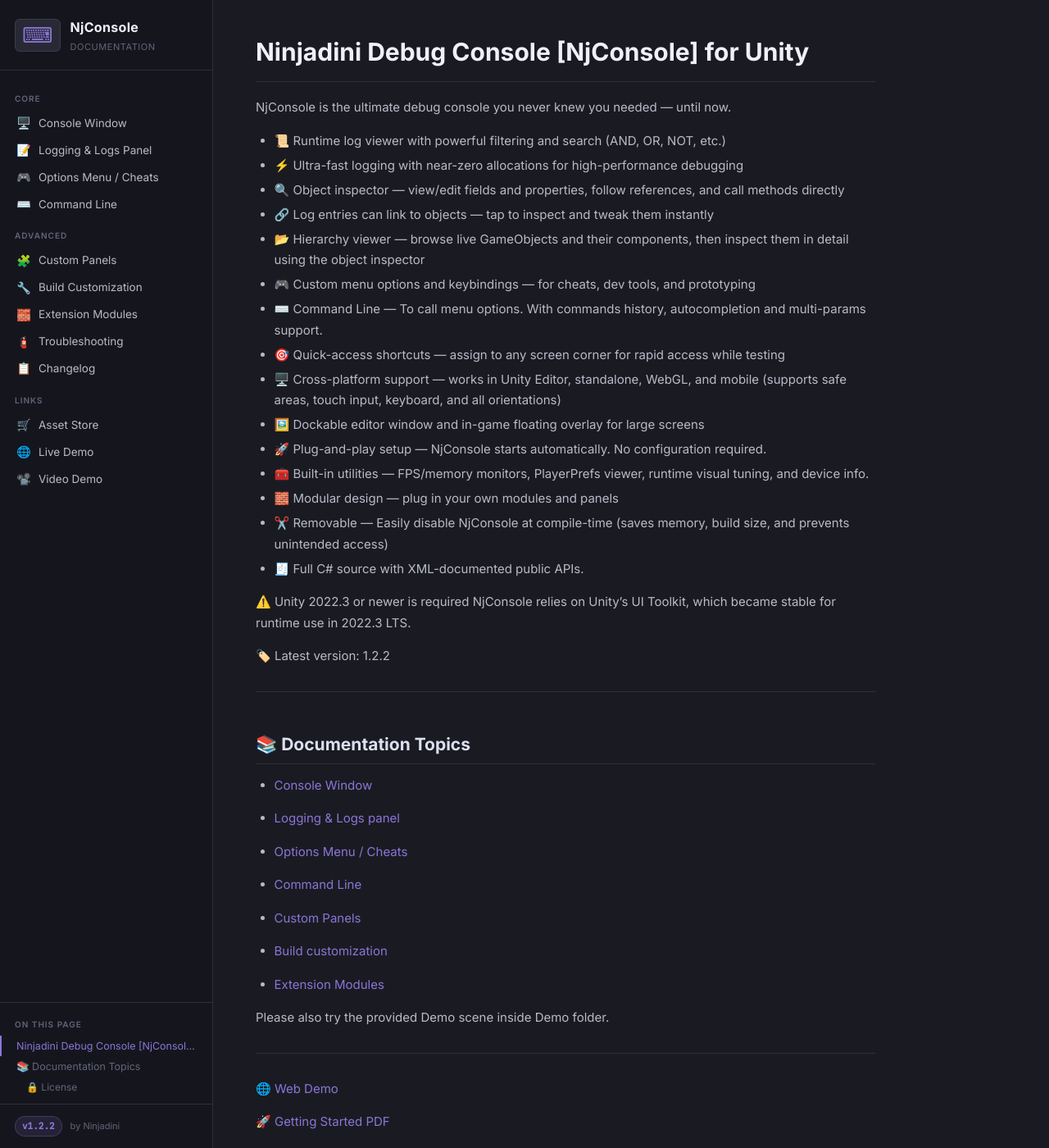
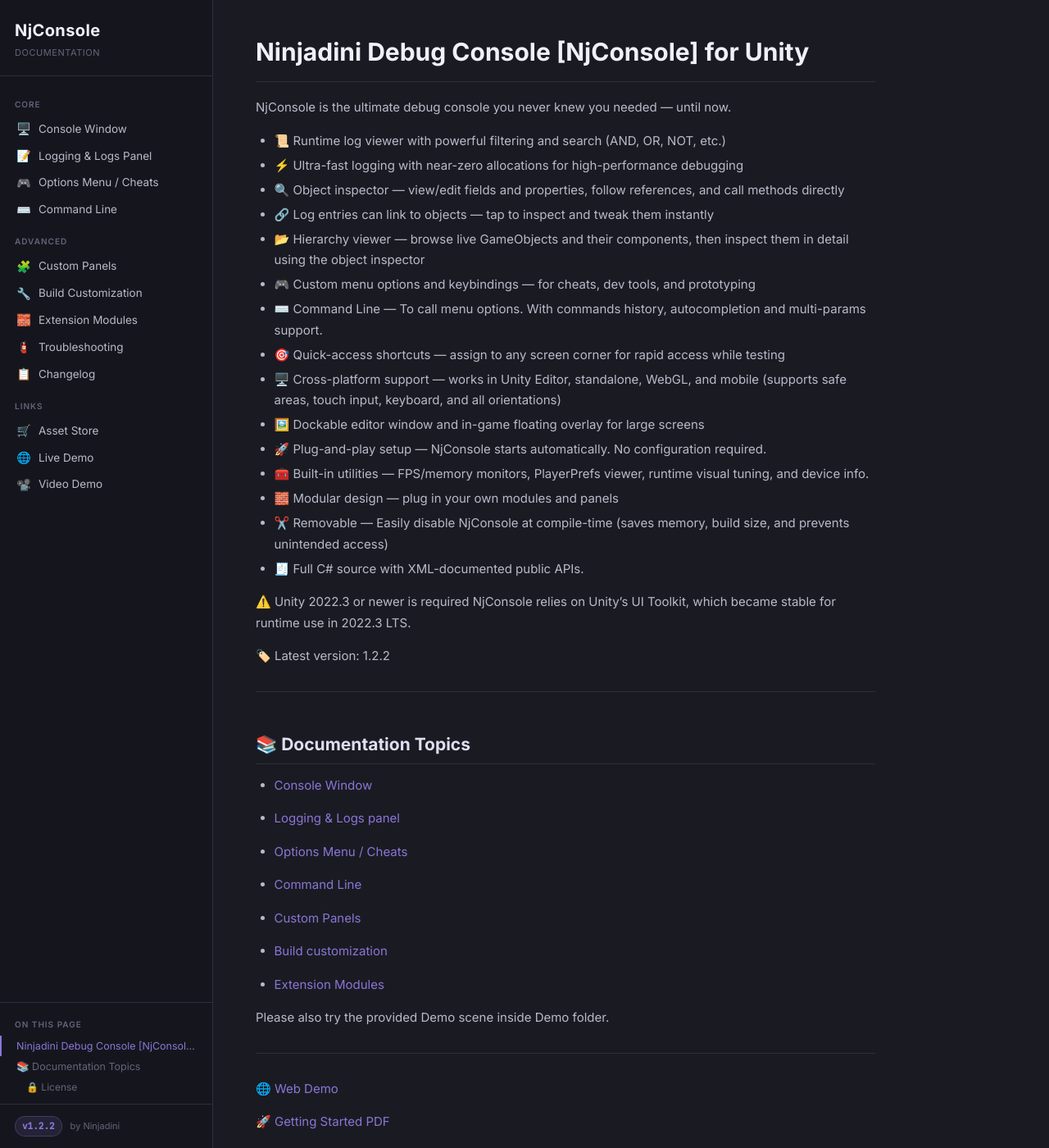
Before and after one commit to Ninjadini/njconsole, a Jekyll site: the page built from docs/index.md, in a window 1280 px wide and 1400 px high. Shown: the whole window at 82% size. Built offline with Jekyll 4.4.1, drawn with Linux system fonts in a browser that asks for light colours; our own code applies the rules of GitHub Pages for plain Markdown files.

Commit message:
layout fixes

```diff
--- a/docs/_layouts/default.html
+++ b/docs/_layouts/default.html
@@ -17,7 +17,6 @@
     <nav class="sidebar">
       <div class="sidebar-header">
         <a href="{{ '/' | relative_url }}" class="logo">
-          <span class="logo-icon">⌨</span>
           <div>
             <div class="logo-title">NjConsole</div>
             <div class="logo-sub">Documentation</div>
@@ -73,7 +72,7 @@
     <!-- Mobile header -->
     <header class="mobile-header">
       <button class="menu-toggle" onclick="document.querySelector('.sidebar').classList.toggle('open')">☰</button>
-      <a href="{{ '/' | relative_url }}" class="mobile-logo">⌨ NjConsole</a>
+      <a href="{{ '/' | relative_url }}" class="mobile-logo">NjConsole</a>
     </header>
 
     <!-- Main content -->
--- a/docs/export.css
+++ b/docs/export.css
@@ -45,7 +45,7 @@ html, body {
   font-size: 15px;
   line-height: 1.7;
   -webkit-font-smoothing: antialiased;
-  overflow-x: hidden;
+  overflow-x: clip;
 }
 
 a {
@@ -108,7 +108,7 @@ a:hover { color: var(--accent-hover); text-decoration: underline; }
 }
 
 .logo-title {
-  font-size: 16px;
+  font-size: 20px;
   font-weight: 700;
   color: var(--text-white);
   letter-spacing: 0.02em;
```
